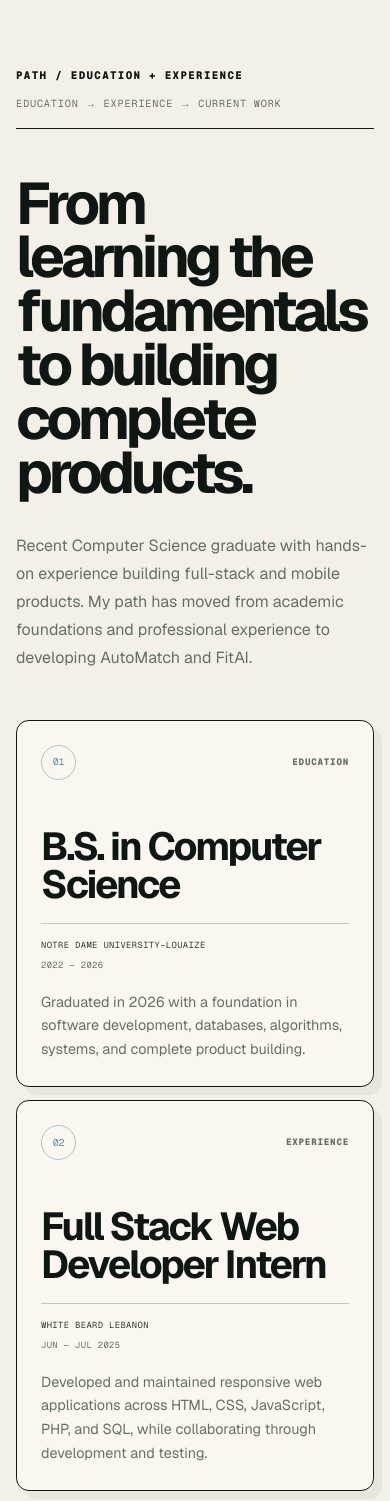
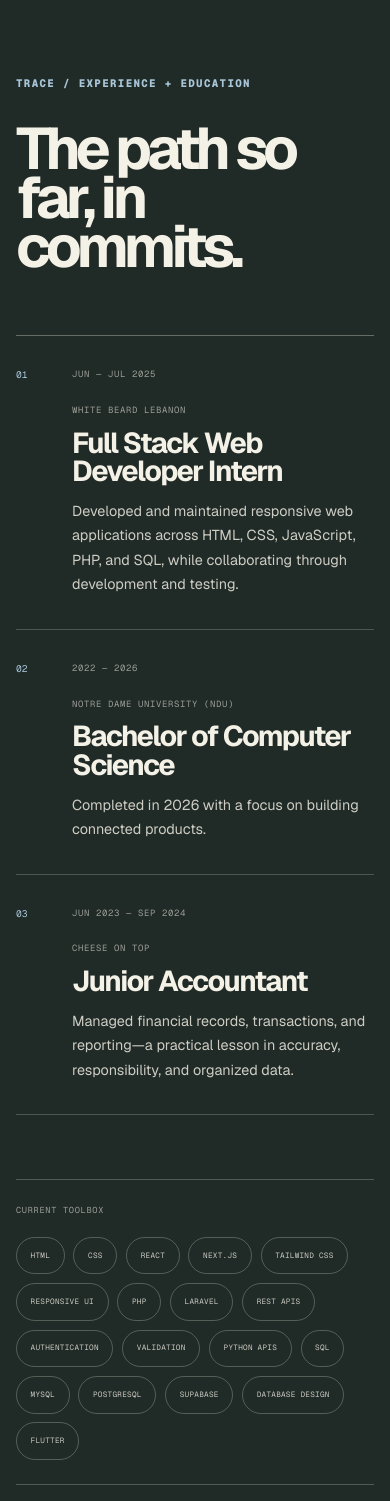
Before and after one commit to joesfeir0/joseph-sfeir-portfolio, a Next.js app: page / in a window 390 px wide. Shown: the part 880-2381 px from the top of the page. Built offline with nearby package versions, Linux system fonts and the light colour scheme.

Commit message:
Swap journey and manifesto sections

```diff
--- a/app/page.tsx
+++ b/app/page.tsx
@@ -17,17 +17,9 @@ export const metadata: Metadata = {
   alternates: { canonical: "/" },
 };
 
-const supportedTools = new Set<string>(
-  capabilities.flatMap((capability) => capability.tools),
-);
-
-const currentWorkTools = [
-  "Next.js",
-  "Flutter",
-  "Supabase",
-  "PostgreSQL",
-  "Tailwind CSS",
-].filter((tool) => supportedTools.has(tool));
+const featuredTools = Array.from(
+  new Set(capabilities.flatMap((capability) => capability.tools)),
+).slice(0, 18);
 
 function Arrow() {
   return <span aria-hidden="true">↗</span>;
@@ -88,90 +80,56 @@ export default function Home() {
       </section>
 
       <section
-        className="signal-path section-shell"
+        className="signal-trace"
         id="journey"
-        aria-labelledby="path-title"
+        aria-labelledby="trace-title"
       >
-        <header className="signal-section-head">
-          <p className="signal-label">Path / education + experience</p>
-          <span>Education → experience → current work</span>
+        <div className="section-shell">
+          <header className="signal-trace__header">
+            <p className="signal-label">Trace / experience + education</p>
+            <h2 id="trace-title">The path so far, in commits.</h2>
           </header>
 
-        <div className="signal-path__lead">
-          <h2 id="path-title">
-            From learning the fundamentals to building complete products.
-          </h2>
+          <div className="signal-timeline">
+            <article>
+              <span className="signal-timeline__index">01</span>
+              <time>{experience[0].period}</time>
+              <div>
+                <small>{experience[0].organization}</small>
+                <h3>{experience[0].role}</h3>
+                <p>{experience[0].summary}</p>
+              </div>
+            </article>
+            <article>
+              <span className="signal-timeline__index">02</span>
+              <time>{education.period}</time>
+              <div>
+                <small>{education.institution}</small>
+                <h3>{education.credential}</h3>
                 <p>
-            Recent Computer Science graduate with hands-on experience building
-            full-stack and mobile products. My path has moved from academic
-            foundations and professional experience to developing AutoMatch and
-            FitAI.
-          </p>
-        </div>
-
-        <div
-          className="signal-path__cards"
-          aria-label="Education, experience, and current work"
-        >
-          <article className="signal-path-card">
-            <header className="signal-path-card__top">
-              <span>01</span>
-              <p>Education</p>
-            </header>
-            <div className="signal-path-card__body">
-              <h3>{education.credential}</h3>
-              <div className="signal-path-card__meta">
-                <p>{education.institution}</p>
-                <time>{education.period}</time>
-              </div>
-              <p className="signal-path-card__description">
-                Graduated in 2026 with a foundation in software development,
-                databases, algorithms, systems, and complete product building.
+                  Completed in 2026 with a focus on building connected products.
                 </p>
               </div>
             </article>
-
-          <article className="signal-path-card">
-            <header className="signal-path-card__top">
-              <span>02</span>
-              <p>Experience</p>
-            </header>
-            <div className="signal-path-card__body">
-              <h3>{experience[0].role}</h3>
-              <div className="signal-path-card__meta">
-                <p>{experience[0].organization}</p>
-                <time>{experience[0].period}</time>
-              </div>
-              <p className="signal-path-card__description">
-                {experience[0].summary}
-              </p>
+            <article>
+              <span className="signal-timeline__index">03</span>
+              <time>{experience[1].period}</time>
+              <div>
+                <small>{experience[1].organization}</small>
+                <h3>{experience[1].role}</h3>
+                <p>{experience[1].summary}</p>
               </div>
             </article>
+          </div>
 
-          <article className="signal-path-card signal-path-card--current">
-            <header className="signal-path-card__top">
-              <span>03</span>
-              <p>Current work</p>
-            </header>
-            <div className="signal-path-card__body">
-              <h3>
-                Building {projects.automatch.title} and {projects.fitai.title}
-              </h3>
-              <p className="signal-path-card__description">
-                Developing complete web and mobile products that connect user
-                interfaces, application logic, authentication, databases,
-                workflows, and practical AI-assisted features.
-              </p>
-              <ul
-                className="signal-path-card__tools"
-                aria-label="Technologies used in current work"
-              >
-                {currentWorkTools.map((tool) => (
+          <div className="signal-stack">
+            <p>Current toolbox</p>
+            <ul aria-label="Technologies Joseph works with">
+              {featuredTools.map((tool) => (
                 <li key={tool}>{tool}</li>
               ))}
             </ul>
           </div>
-          </article>
         </div>
       </section>
 
@@ -369,23 +327,46 @@ export default function Home() {
         </div>
       </section>
 
-      <section className="signal-philosophy" aria-labelledby="philosophy-title">
-        <div className="section-shell">
-          <header className="signal-philosophy__topline">
-            <p className="signal-label">Closing principle</p>
+      <section
+        className="signal-manifesto section-shell"
+        id="what-i-do"
+        aria-labelledby="manifesto-title"
+      >
+        <header className="signal-section-head">
+          <p className="signal-label">Operating principle / 01</p>
           <span>Interface → system → outcome</span>
         </header>
-          <div className="signal-philosophy__inner">
-            <h2 id="philosophy-title">
-              I like the moment when the pieces start{" "}
-              <em>talking to each other.</em>
+
+        <div className="signal-manifesto__lead">
+          <h2 id="manifesto-title">
+            I like the moment when the pieces start
+            <em> talking to each other.</em>
           </h2>
           <p>
-              The interface, logic, data, and decisions behind a product should
-              not feel like separate parts. The best results happen when they
-              work together as one clear system.
+            Recent Computer Science graduate, naturally curious, and happiest
+            when I can follow an idea from the visible screen to the logic,
+            data, and decisions underneath it.
           </p>
         </div>
+
+        <div className="signal-chain" aria-label="Joseph's product approach">
+          <article>
+            <span>01</span>
+            <h3>Interface</h3>
+            <p>Make the next action obvious and the hard parts feel calm.</p>
+          </article>
+          <article>
+            <span>02</span>
+            <h3>System</h3>
+            <p>
+              Connect the services, rules, and data without losing the plot.
+            </p>
+          </article>
+          <article>
+            <span>03</span>
+            <h3>Outcome</h3>
+            <p>Ship something useful, observe what changes, and improve it.</p>
+          </article>
         </div>
       </section>
 
--- a/app/styles/identity.css
+++ b/app/styles/identity.css
@@ -413,11 +413,9 @@ body {
   content: "+";
 }
 
-/* The path moves from education to experience and current product work. */
-.signal-path {
-  --path-gap: clamp(0.8rem, 1.4vw, 1.35rem);
-  scroll-margin-top: 5.5rem;
-  padding-block: clamp(6.5rem, 10vw, 10rem);
+/* A three-part systems chain instead of the former centered manifesto. */
+.signal-manifesto {
+  padding-block: clamp(7rem, 12vw, 12rem);
 }
 
 .signal-section-head {
@@ -436,74 +434,57 @@ body {
   text-transform: uppercase;
 }
 
-.signal-path__lead {
+.signal-manifesto__lead {
   display: grid;
-  grid-template-columns: minmax(0, 1.18fr) minmax(18rem, 0.48fr);
-  gap: clamp(3rem, 8vw, 8rem);
+  grid-template-columns: minmax(0, 1.25fr) minmax(18rem, 0.45fr);
+  gap: clamp(3rem, 10vw, 10rem);
   align-items: end;
-  padding-block: clamp(3.5rem, 6vw, 6rem);
-}
-
-.signal-path h2 {
-  max-width: 14ch;
+  padding-block: clamp(4rem, 8vw, 8rem);
+}
+
+.signal-manifesto h2 {
+  max-width: 15ch;
   margin: 0;
-  font-size: clamp(3.4rem, 6.2vw, 6.5rem);
+  font-size: clamp(3.5rem, 7vw, 7.4rem);
   font-weight: 620;
-  letter-spacing: -0.07em;
-  line-height: 0.92;
-  text-wrap: balance;
-}
-
-.signal-path__lead > p {
-  max-width: 36rem;
+  letter-spacing: -0.075em;
+  line-height: 0.9;
+}
+
+.signal-manifesto h2 em {
+  color: var(--signal-ember);
+}
+
+.signal-manifesto__lead > p {
   margin: 0;
   color: var(--muted);
   font-size: 1rem;
   line-height: 1.75;
 }
 
-.signal-path__cards {
+.signal-chain {
   display: grid;
-  grid-template-columns: repeat(3, minmax(0, 1fr));
-  gap: var(--path-gap);
-}
-
-.signal-path-card {
-  min-height: 23rem;
+  grid-template-columns: repeat(3, 1fr);
+  overflow: hidden;
+  border: 1px solid var(--signal-dark);
+  border-radius: 0.8rem;
+  background: rgb(255 253 247 / 0.48);
+  box-shadow: 0.75rem 0.75rem 0 rgb(13 23 18 / 0.06);
+}
+
+.signal-chain article {
+  min-height: 20rem;
   position: relative;
   display: flex;
   flex-direction: column;
-  padding: clamp(1.4rem, 2vw, 2rem);
-  border: 1px solid var(--signal-dark);
-  border-radius: 0.8rem;
-  background: rgb(255 253 247 / 0.48);
-  box-shadow: 0.5rem 0.5rem 0 rgb(13 23 18 / 0.05);
-}
-
-.signal-path-card:not(:last-child)::after {
-  content: "→";
-  width: 1.55rem;
-  height: 1.55rem;
-  position: absolute;
-  z-index: 2;
-  top: 1.75rem;
-  right: calc((var(--path-gap) * -1) - 0.79rem);
-  display: grid;
-  place-items: center;
-  background: var(--signal-bone);
-  color: var(--signal-ember);
-  font-family: var(--font-mono), monospace;
-  font-size: 0.72rem;
-}
-
-.signal-path-card__top {
-  display: flex;
-  align-items: center;
-  justify-content: space-between;
-  gap: 1rem;
-}
-
-.signal-path-card__top > span {
+  padding: 1.7rem 1.8rem 2rem;
+}
+
+.signal-chain article + article {
+  border-left: 1px solid var(--signal-dark);
+}
+
+.signal-chain article > span {
   width: 2.2rem;
   height: 2.2rem;
   display: grid;
@@ -515,87 +496,19 @@ body {
   font-size: 0.62rem;
 }
 
-.signal-path-card__top > p {
+.signal-chain h3 {
+  margin: auto 0 0.8rem;
+  font-size: clamp(2.5rem, 3.8vw, 4.25rem);
+  font-weight: 620;
+  letter-spacing: -0.06em;
+}
+
+.signal-chain p {
+  max-width: 24rem;
   margin: 0;
-  color: var(--muted);
-  font-family: var(--font-mono), monospace;
-  font-size: 0.58rem;
-  font-weight: 720;
-  letter-spacing: 0.08em;
-  text-transform: uppercase;
-}
-
-.signal-path-card__body {
-  margin-top: auto;
-  padding-top: 3rem;
-}
-
-.signal-path-card h3 {
-  max-width: 15ch;
-  margin: 0;
-  font-size: clamp(2rem, 2.8vw, 3rem);
-  font-weight: 620;
-  letter-spacing: -0.055em;
-  line-height: 0.98;
-  text-wrap: balance;
-}
-
-.signal-path-card__meta {
-  min-height: 3.2rem;
-  display: grid;
-  grid-template-columns: minmax(0, 1fr) auto;
-  gap: 1rem;
-  align-items: start;
-  margin-top: 1.2rem;
-  padding-top: 0.9rem;
-  border-top: 1px solid var(--line);
-}
-
-.signal-path-card__meta p,
-.signal-path-card__meta time {
-  margin: 0;
-  font-family: var(--font-mono), monospace;
-  font-size: 0.55rem;
-  letter-spacing: 0.045em;
-  line-height: 1.45;
-  text-transform: uppercase;
-}
-
-.signal-path-card__meta p {
-  color: var(--ink-soft);
-}
-
-.signal-path-card__meta time {
-  color: var(--muted);
-  text-align: right;
-}
-
-.signal-path-card__description {
-  max-width: 31rem;
-  margin: 1rem 0 0;
   color: var(--muted);
   font-size: 0.9rem;
   line-height: 1.65;
-}
-
-.signal-path-card__tools {
-  display: flex;
-  flex-wrap: wrap;
-  gap: 0.4rem;
-  margin: 1.15rem 0 0;
-  padding: 0;
-  list-style: none;
-}
-
-.signal-path-card__tools li {
-  padding: 0.45rem 0.6rem;
-  border: 1px solid rgb(98 136 162 / 0.38);
-  border-radius: 999px;
-  color: var(--cobalt-deep);
-  font-family: var(--font-mono), monospace;
-  font-size: 0.48rem;
-  letter-spacing: 0.035em;
-  text-transform: uppercase;
 }
 
 /* Project work is a build log: copy and evidence share one strict grid. */
@@ -953,56 +866,125 @@ body {
   line-height: 1.55;
 }
 
-.signal-philosophy {
-  padding-block: clamp(6rem, 9vw, 9rem);
-  border-top: 1px solid var(--line);
-  background: var(--paper-bright);
-}
-
-.signal-philosophy__topline {
-  display: flex;
-  justify-content: space-between;
+/* Experience as a trace through the system. */
+.signal-trace {
+  padding-block: clamp(7rem, 12vw, 12rem);
+  scroll-margin-top: 5.5rem;
+  background: var(--signal-green);
+  color: #f4f1e7;
+}
+
+.signal-trace__header {
+  display: grid;
+  grid-template-columns: 11rem minmax(0, 1fr);
+  gap: 3rem;
+  align-items: start;
+  padding-bottom: clamp(4rem, 8vw, 7rem);
+}
+
+.signal-trace__header .signal-label {
+  color: var(--signal-lime);
+}
+
+.signal-trace__header h2 {
+  max-width: 12ch;
+  margin: 0;
+  font-size: clamp(4rem, 8vw, 8.4rem);
+  font-weight: 660;
+  letter-spacing: -0.08em;
+  line-height: 0.84;
+}
+
+.signal-timeline {
+  border-top: 1px solid rgb(244 241 231 / 0.32);
+}
+
+.signal-timeline article {
+  display: grid;
+  grid-template-columns: 5rem 12rem minmax(0, 1fr);
   gap: 2rem;
-  padding-bottom: 1rem;
-  border-bottom: 1px solid var(--line);
-}
-
-.signal-philosophy__topline > span {
-  color: var(--muted);
+  padding-block: 2rem;
+  border-bottom: 1px solid rgb(244 241 231 / 0.22);
+}
+
+.signal-timeline__index {
+  color: var(--signal-lime);
   font-family: var(--font-mono), monospace;
-  font-size: 0.64rem;
+  font-size: 0.6rem;
+}
+
+.signal-timeline time,
+.signal-timeline small {
+  color: rgb(244 241 231 / 0.58);
+  font-family: var(--font-mono), monospace;
+  font-size: 0.56rem;
+  letter-spacing: 0.07em;
+  text-transform: uppercase;
+}
+
+.signal-timeline h3 {
+  margin: 0.5rem 0 0;
+  font-size: clamp(1.8rem, 3.4vw, 3.8rem);
+  font-weight: 620;
+  letter-spacing: -0.055em;
+  line-height: 1;
+}
+
+.signal-timeline p {
+  max-width: 46rem;
+  margin: 0.8rem 0 0;
+  color: rgb(244 241 231 / 0.82);
+  font-size: 0.9rem;
+  line-height: 1.7;
+}
+
+.signal-stack {
+  margin-top: 4rem;
+  padding: 2rem 0;
+  display: grid;
+  grid-template-columns: minmax(10rem, 0.24fr) minmax(0, 1fr);
+  gap: 2.5rem;
+  align-items: start;
+  border-block: 1px solid rgb(244 241 231 / 0.24);
+}
+
+.signal-stack > p {
+  margin: 0;
+  padding-top: 0.68rem;
+  color: rgb(244 241 231 / 0.58);
+  font-family: var(--font-mono), monospace;
+  font-size: 0.54rem;
   letter-spacing: 0.08em;
   text-transform: uppercase;
 }
 
-.signal-philosophy__inner {
-  display: grid;
-  grid-template-columns: minmax(0, 1.2fr) minmax(18rem, 0.42fr);
-  gap: clamp(3rem, 8vw, 8rem);
-  align-items: end;
-  padding-top: clamp(3.5rem, 6vw, 6rem);
-}
-
-.signal-philosophy h2 {
-  max-width: 13ch;
+.signal-stack ul {
   margin: 0;
-  font-size: clamp(3.5rem, 6.6vw, 7rem);
-  font-weight: 620;
-  letter-spacing: -0.075em;
-  line-height: 0.9;
-  text-wrap: balance;
-}
-
-.signal-philosophy h2 em {
-  color: var(--signal-ember);
-}
-
-.signal-philosophy__inner > p {
-  max-width: 34rem;
-  margin: 0;
-  color: var(--muted);
-  font-size: 1rem;
-  line-height: 1.75;
+  padding: 0;
+  display: flex;
+  flex-wrap: wrap;
+  gap: 0.55rem;
+  list-style: none;
+}
+
+.signal-stack li {
+  min-height: 2.35rem;
+  display: flex;
+  align-items: center;
+  justify-content: center;
+  padding: 0.55rem 0.85rem;
+  border: 1px solid rgb(244 241 231 / 0.25);
+  border-radius: 999px;
+  background: transparent;
+  color: rgb(244 241 231 / 0.8);
+  font-family: var(--font-mono), monospace;
+  font-size: 0.48rem;
+  letter-spacing: 0.035em;
+  text-transform: uppercase;
+}
+
+.signal-stack li::before {
+  display: none;
 }
 
 .signal-contact {
@@ -1106,24 +1088,6 @@ body {
 
   .signal-hero__portrait {
     grid-column: 7 / 13;
-  }
-
-  .signal-path__cards {
-    grid-template-columns: repeat(2, minmax(0, 1fr));
-  }
-
-  .signal-path-card:not(:last-child)::after {
-    display: none;
-  }
-
-  .signal-path-card--current {
-    min-height: auto;
-    grid-column: 1 / -1;
-  }
-
-  .signal-path-card--current .signal-path-card__body {
-    max-width: 50rem;
-    margin-top: 3.5rem;
   }
 
   .signal-project {
@@ -1282,62 +1246,38 @@ body {
     justify-content: flex-start;
   }
 
-  .signal-path__lead,
+  .signal-manifesto__lead,
   .signal-work__header,
   .signal-field__header,
-  .signal-philosophy__inner,
   .signal-contact__inner {
     grid-template-columns: 1fr;
     gap: 2rem;
   }
 
-  .signal-path h2,
+  .signal-manifesto h2,
   .signal-work__header h2,
   .signal-field__header h2,
-  .signal-philosophy h2,
+  .signal-trace__header h2,
   .signal-contact h2 {
     font-size: clamp(3.4rem, 15vw, 5.6rem);
   }
 
-  .signal-section-head {
-    align-items: flex-start;
-    flex-direction: column;
-    gap: 0.75rem;
-  }
-
-  .signal-philosophy__topline {
-    align-items: flex-start;
-    flex-direction: column;
-    gap: 0.75rem;
-  }
-
-  .signal-path__lead {
-    padding-block: 3rem;
-  }
-
-  .signal-philosophy__inner {
-    padding-top: 3rem;
-  }
-
-  .signal-path__cards {
+  .signal-chain {
     grid-template-columns: 1fr;
   }
 
-  .signal-path-card,
-  .signal-path-card--current {
+  .signal-chain article {
     min-height: auto;
-    grid-column: auto;
-    padding: 1.5rem;
-  }
-
-  .signal-path-card__body,
-  .signal-path-card--current .signal-path-card__body {
-    margin-top: 3rem;
-    padding-top: 0;
-  }
-
-  .signal-path-card h3 {
-    font-size: clamp(2.25rem, 10vw, 3.2rem);
+    padding: 1.5rem 1.5rem 1.8rem;
+  }
+
+  .signal-chain article + article {
+    border-top: 1px solid var(--signal-dark);
+    border-left: 0;
+  }
+
+  .signal-chain h3 {
+    margin-top: 2rem;
   }
 
   .signal-project,
@@ -1443,6 +1383,21 @@ body {
     justify-self: end;
   }
 
+  .signal-trace__header {
+    grid-template-columns: 1fr;
+    gap: 2rem;
+  }
+
+  .signal-timeline article {
+    grid-template-columns: 2.5rem minmax(0, 1fr);
+    gap: 0.8rem 1rem;
+  }
+
+  .signal-timeline time,
+  .signal-timeline article > div {
+    grid-column: 2;
+  }
+
   .signal-contact .signal-label,
   .signal-work__header .signal-label,
   .signal-field__header .signal-label {
@@ -1463,13 +1418,14 @@ body {
     flex-direction: column;
   }
 
-  .signal-path-card__meta {
+  .signal-stack {
+    padding: 1.5rem 0;
     grid-template-columns: 1fr;
-    gap: 0.35rem;
-  }
-
-  .signal-path-card__meta time {
-    text-align: left;
+    gap: 1.2rem;
+  }
+
+  .signal-stack > p {
+    padding-top: 0;
   }
 }
 
--- a/lib/site-data.ts
+++ b/lib/site-data.ts
@@ -281,8 +281,8 @@ export const experience = [
 ] as const;
 
 export const education = {
-  institution: "Notre Dame University–Louaize",
-  credential: "B.S. in Computer Science",
+  institution: "Notre Dame University (NDU)",
+  credential: "Bachelor of Computer Science",
   period: "2022 — 2026",
   location: "Zouk Mosbeh, Lebanon",
 } as const;
```
Also changed, not shown: components/portfolio-effects.tsx (+5 -2 lines), 1 other file (tests, documents, lock files or other folders). Lines whose indentation alone changed are shown as unchanged.
